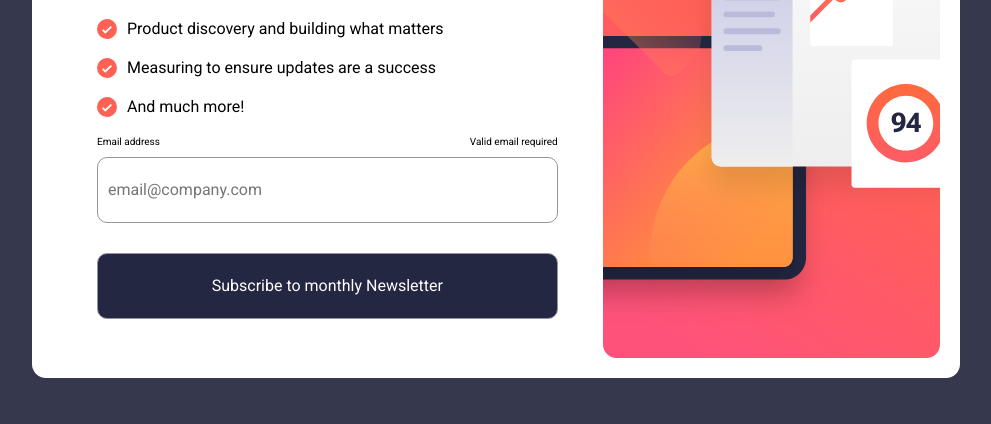
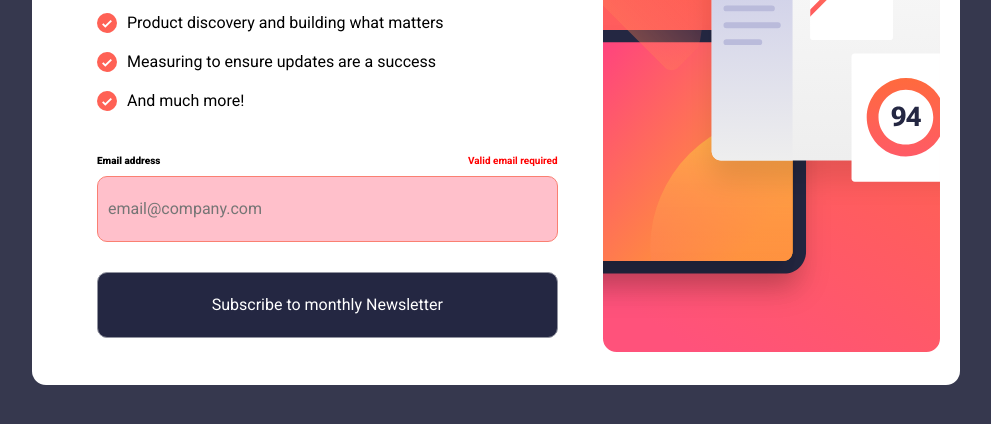
Before and after one commit to lawlawson/newsletter-sign-up, a plain HTML site: page index.html in a window 1280 px wide. Shown: the part 292-716 px from the top of the page, without its empty margins (144-1135 px from the left). Drawn offline with Linux system fonts and the light colour scheme.

Commit message:
styled input and adjusted container width

```diff
--- a/style.css
+++ b/style.css
@@ -24,10 +24,9 @@ body {
 
 .container {
   width: 928px;
-  height: 540px;
   background-color: var(--clr-white);
   border-radius: 14px;
-  padding: 20px 20px;
+  padding: 20px;
   margin: auto 0;
 }
 
@@ -55,6 +54,10 @@ h1 {
   background: url(/assets/images/icon-list.svg) no-repeat left center;
   background-size: 20px;
   margin-bottom: 15px;
+}
+
+form {
+  margin-top: 40px;
 }
 
 form input {
@@ -110,3 +113,17 @@ form input {
 .error-label p {
   margin: 0;
 }
+
+.error-label label {
+  font-weight: 800;
+}
+
+.error-label p {
+  color: red;
+  font-weight: 700;
+}
+
+#email {
+  background-color: pink;
+  border: 1px solid salmon;
+}
```
